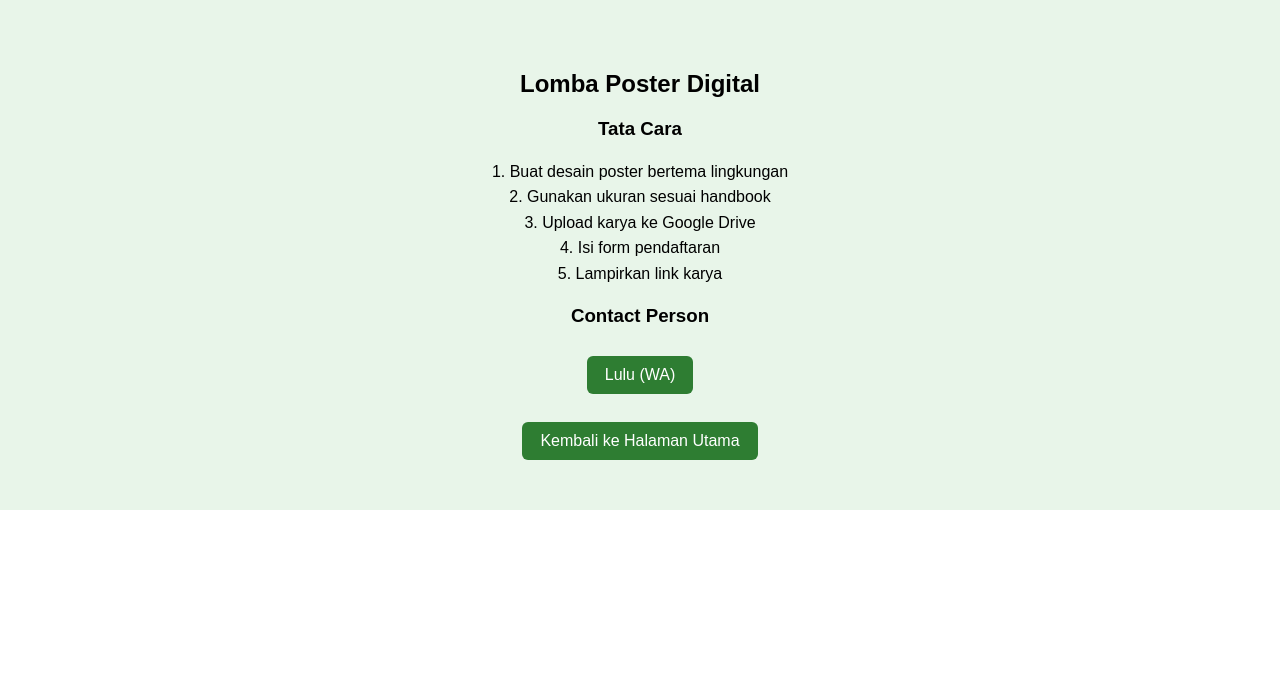
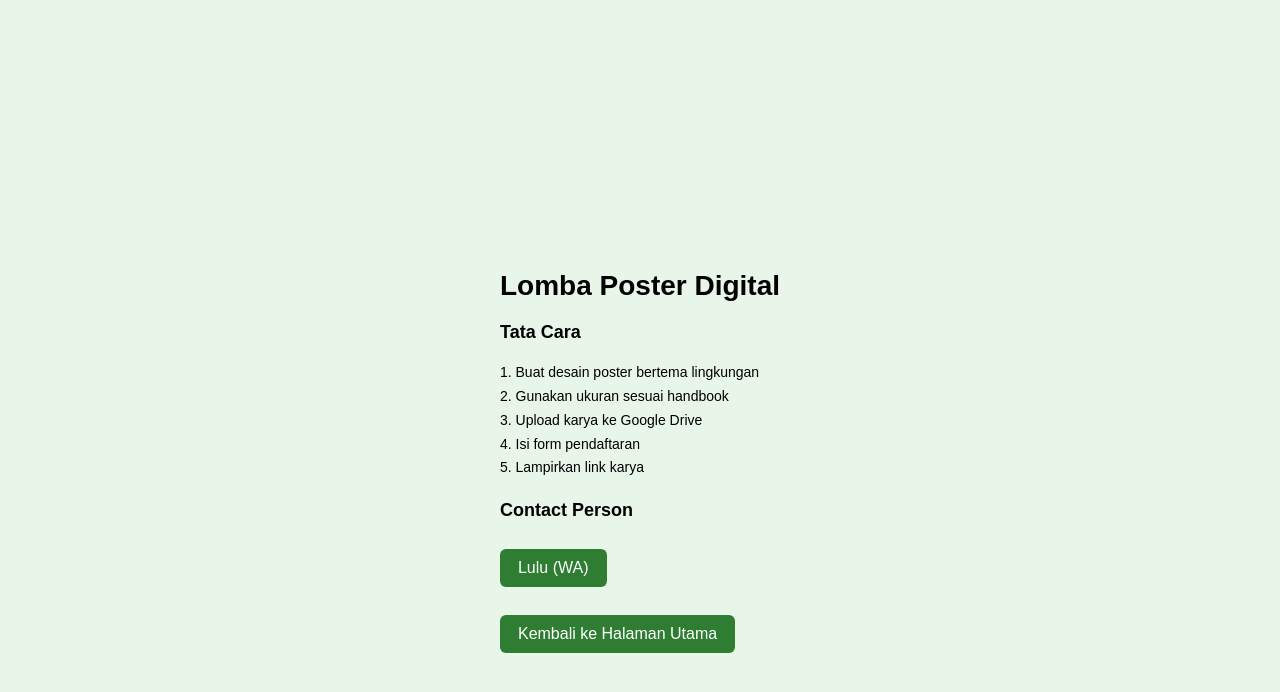
Before and after one commit to allabouttugaslulu/fhb-sea-2026, a plain HTML site: page cara-esai.html in a window 1280 px wide. Drawn offline with Linux system fonts and the light colour scheme.

Commit message:
Update style.css

```diff
--- a/style.css
+++ b/style.css
@@ -5,6 +5,7 @@ html {
 body {
   margin: 0;
   font-family: 'Poppins', sans-serif;
+  background: #f4fbf6;
 }
 
 /* NAVBAR */
@@ -27,6 +28,7 @@ nav.scrolled {
   height: 70vh;
   background: url('https://images.unsplash.com/photo-1501004318641-b39e6451bec6') center/cover;
   position: relative;
+  margin-bottom: -5px; /* FIX garis putih */
 }
 
 .overlay {
@@ -78,7 +80,7 @@ nav.scrolled {
   background: #c8e6c9;
 }
 
-/* SECTION TONE */
+/* SECTION */
 .tentang {
   padding: 50px 20px;
   text-align: center;
@@ -121,7 +123,7 @@ nav.scrolled {
   font-size: 35px;
 }
 
-/* BUTTON DI CARD */
+/* BUTTON CARD */
 .card a {
   display: block;
   margin: 5px 0;
@@ -138,7 +140,6 @@ nav.scrolled {
   background: #66bb6a;
 }
 
-/* PENTING: tombol terakhir (pendaftaran) */
 .card a:last-child {
   background: #2e7d32;
   font-weight: bold;
@@ -151,7 +152,7 @@ nav.scrolled {
   text-align: center;
 }
 
-/* BUTTON GLOBAL (CP & KEMBALI) */
+/* BUTTON GLOBAL */
 .btn {
   display: inline-block;
   padding: 10px 18px;
@@ -167,9 +168,33 @@ nav.scrolled {
   background: #1b5e20;
 }
 
-/* KHUSUS HALAMAN CARA DAFTAR */
-.tentang p {
-  line-height: 1.6;
+/* ===== HALAMAN CARA DAFTAR ===== */
+.halaman-cara {
+  min-height: 100vh;
+  display: flex;
+  align-items: center;
+}
+
+.container-konten {
+  max-width: 700px;
+  margin: auto;
+  text-align: left;
+}
+
+.container-konten h2 {
+  text-align: center;
+  font-size: 28px;
+  margin-bottom: 20px;
+}
+
+.container-konten h3 {
+  font-size: 18px;
+  margin-top: 20px;
+}
+
+.container-konten p {
+  font-size: 14px;
+  line-height: 1.7;
 }
 
 /* ANIMASI */
```
